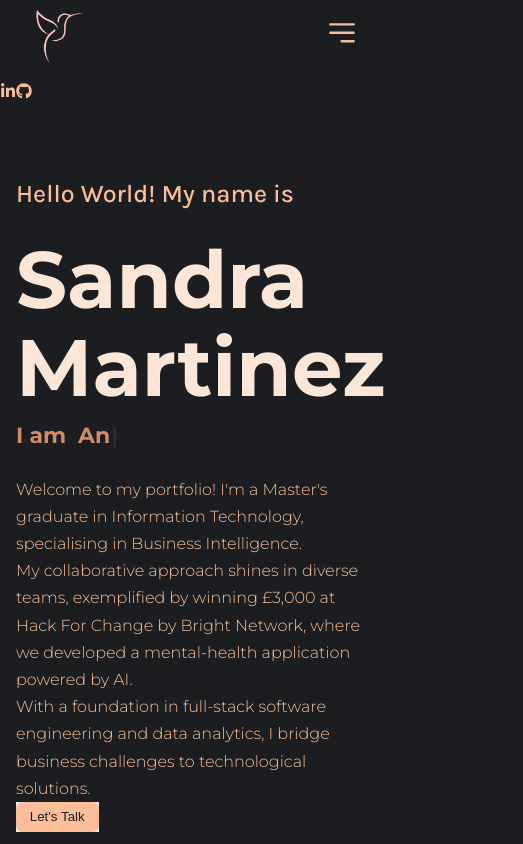
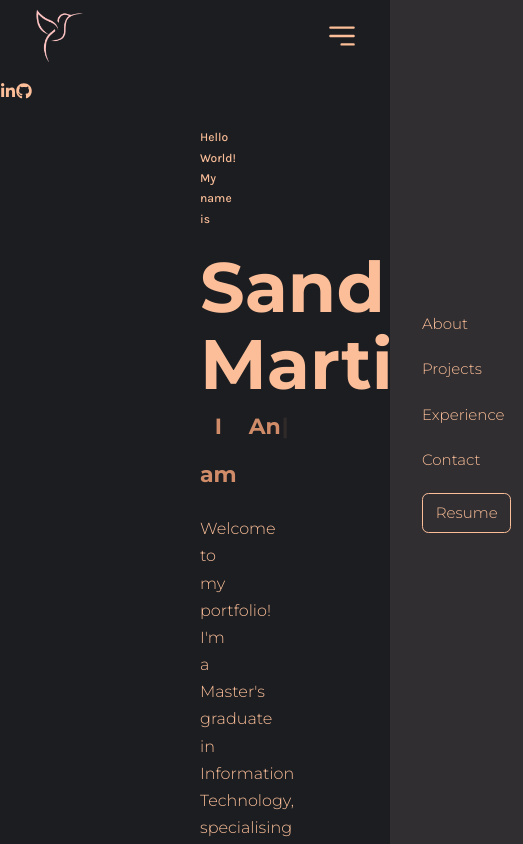
Before and after one commit to sandramtzd/my-portfolio, a React (Create React App) app: page / in a window 390 px wide. Shown: the top 844 px of the page, 523 px wide, since content can reach past the window. Built offline with nearby package versions, Linux system fonts and the light colour scheme; some icons are missing.

Commit message:
added transition to the mobile menu

```diff
--- a/src/components/hero/HeroStyle.js
+++ b/src/components/hero/HeroStyle.js
@@ -5,13 +5,7 @@ export const Hero = styled.div`
   justify-content: center;
   position: relative;
   padding: 20px 200px;
-  @media (max-width: 960px) {
-    padding: 66px 16px;
-  }
-  @media (max-width: 640) {
-    padding: 32px 16px;
-  }
-  z-index: 1;
+
 
 `;
 
@@ -25,20 +19,30 @@ export const HeroContainer = styled.div`
 export const Greeting = styled.h3`
   transition-delay: 100ms;
   margin: 0px 0px 20px 0px;
-  font-size: 25px;
+  font-size: 16px;
   font-family: 'Karla', sans-serif;
   display: flex;
+
+  @media (max-width: 768px) {
+    font-size: 12px;
+  }
+
 
 `;
 
 export const Name = styled.h1`
   transition-delay: 200ms;
-  font-size: 80px;
+  font-size: 70px;
   font-weight: 600;
   display: flex;
   line-height: 1.1;
   margin: 0px;
   color: var(--color-light)
+
+  @media (max-width: 768px) {
+    font-size: 60px;
+    color: var(--color-light)
+  }
 
 `;
 
--- a/src/components/nav/NavStyle.js
+++ b/src/components/nav/NavStyle.js
@@ -11,9 +11,9 @@ export const Nav = styled.div`
     position: sticky;
     top: 0;
     z-index: 10;
-    transition: var(--transition);
+
     @media (max-width: 960px) {
-        trasition: 0.8s all ease;
+        transition: 0.8s all ease;
     }
 `;
 
@@ -63,7 +63,7 @@ export const ButtonContainer = styled.div`
 `;
 
 export const MobileIcon = styled.button`
-    display: none;
+   display: none;
     @media screen and (max-width: 768px) {
       position: absolute;
       top: 5%;
@@ -74,7 +74,8 @@ export const MobileIcon = styled.button`
       z-index: 10;
       background: transparent;
       color: var(--primary);
-      transform: translate(-100%, 40%);
+      transform: translate(-100%, 50%);
+      transition: all 0.3s ease-in-out;
 
       &:focus {
         outline: none;
@@ -90,14 +91,15 @@ export const MobileMenu = styled.nav`
     height: 100vh;
     text-align: left;
     padding: 2rem;
-    position: absolute;
+    position: fixed;
     top: 0;
     right: 0;
     gap: 20px;
-
+    transition: transform 0.3s ease-in-out;
+    transform: ${({ isOpen }) => isOpen ? 'translateX(-0%)' : 'translateX(100%)'};
 
 
     @media (max-width: 640px) {
-      width: 50%
+      width: 40%
     }
 `;
--- a/src/components/nav/Navbar.js
+++ b/src/components/nav/Navbar.js
@@ -3,11 +3,37 @@ import Logo from '../../assets/Logo.png'
 import CV from '../../assets/Sandra_CV.pdf'
 import { Nav, NavContainer, NavLogo, NavItems, MobileIcon, ButtonContainer, MobileMenu } from './NavStyle'
 import { HiMiniBars3BottomRight } from "react-icons/hi2";
+import { AiOutlineClose } from "react-icons/ai";
 
 
 
 const Navbar = () => {
   const [isOpen, setIsOpen] = React.useState(false);
+
+
+  const closeMobileMenu = () => {
+    setIsOpen(false);
+
+  };
+
+  React.useEffect (() => {
+    const handleResize = () => {
+      closeMobileMenu();
+    };
+
+    const handleClickOutside = (event) => {
+      if (isOpen && !event.target.closest('.mobile-menu')) {
+        closeMobileMenu();
+      }
+    };
+    window.addEventListener('resize', handleResize);
+    document.addEventListener('click', handleClickOutside);
+
+    return () => {
+      window.removeEventListener('resize', handleResize);
+      document.removeEventListener('click', handleClickOutside);
+    };
+  }, [isOpen]);
 
   return (
     <Nav>
@@ -15,7 +41,7 @@ const Navbar = () => {
         <NavLogo>
           <a href='/'><img src={Logo} alt='hummingbird' style={{width: "70px"}}/></a>
         </NavLogo>
-        <MobileIcon><HiMiniBars3BottomRight onClick={() => {setIsOpen(!isOpen);}} /></MobileIcon>
+
 
         <NavItems>
           <a href='#about'>About</a>
@@ -30,10 +56,12 @@ const Navbar = () => {
 
 
 
-      {
-        isOpen && (
+
+
           <div>
-            <MobileIcon onClick={() => {setIsOpen(!isOpen);}}><HiMiniBars3BottomRight  /></MobileIcon>
+            <MobileIcon isOpen={isOpen} onClick={() => {setIsOpen(!isOpen)}}>
+            {isOpen ? <AiOutlineClose /> : <HiMiniBars3BottomRight />}  </MobileIcon>
+
             <MobileMenu isOpen={isOpen} >
               <a href='#about' onClick={() => {setIsOpen(!isOpen);}} >About</a>
               <a href='#projects' onClick={() => {setIsOpen(!isOpen);}} >Projects</a>
@@ -42,8 +70,7 @@ const Navbar = () => {
               <a href={CV} download className='btn' target='_blank' rel="noreferrer">Resume</a>
             </MobileMenu>
           </div>
-        )
-      }
+
       </NavContainer>
     </Nav>
 
--- a/src/components/socials/SocialsStyle.js
+++ b/src/components/socials/SocialsStyle.js
@@ -1,7 +1,7 @@
 import styled from "styled-components";
 
 export const SocialsContainer = styled.div`
-    width: 150px;
+    width: 100px;
     position: fixed;
     bottom: 0px;
     left: 40;
@@ -10,8 +10,8 @@ export const SocialsContainer = styled.div`
     flex-direction: column;
     align-items: center;
     gap: 1rem;
-    line-height: 1.3;
-    font-size: 3rem;
+    line-height: 1;
+    font-size: 2rem;
     padding: 10px;
 
     &:after {
@@ -22,6 +22,10 @@ export const SocialsContainer = styled.div`
 
     }
 
+    @media screen and (max-width: 768px) {
+        display: none;
+      }
+
 
 
 
```
